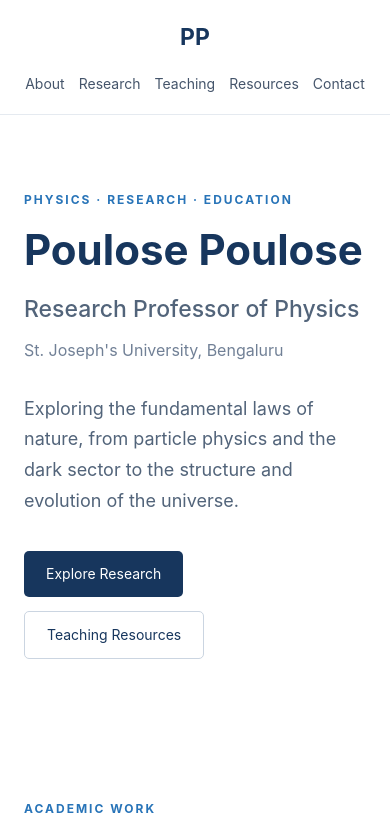
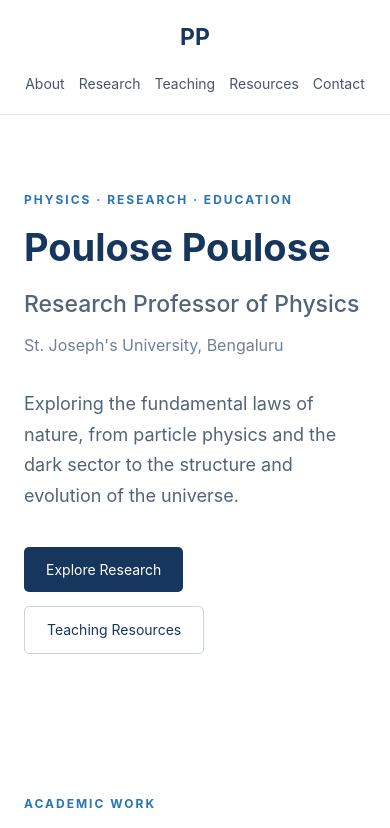
Before and after one commit to ppoulose/ppoulose.github.io, a plain HTML site: page index.html in a window 390 px wide. Shown: the top 828 px of the page. Drawn offline with Linux system fonts and the light colour scheme.

Commit message:
Update style.css

```diff
--- a/style.css
+++ b/style.css
@@ -74,7 +74,7 @@ header {
 }
 
 .hero h1 {
-    font-size: clamp(42px, 6vw, 64px);
+    font-size: clamp(38px, 6vw, 64px);
     color: #17365d;
     line-height: 1.15;
     margin-bottom: 15px;
```
